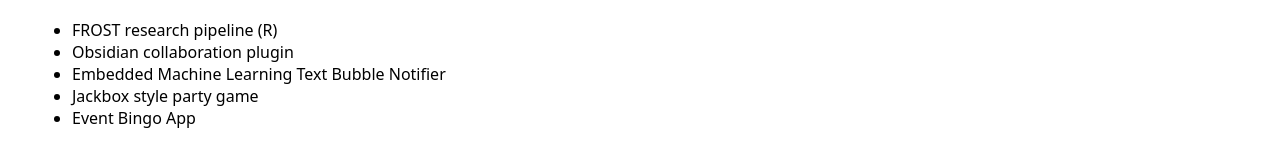
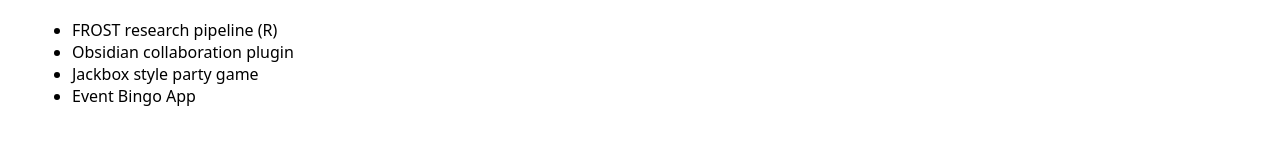
Before and after one commit to SamLBuck/SamSite, a React (Vite) app: page / in a window 1280 px wide. Shown: the part 368-521 px from the top of the page. Built offline with nearby package versions, Linux system fonts and the light colour scheme.

Commit message:
resume added I think

```diff
--- a/src/App.jsx
+++ b/src/App.jsx
@@ -62,7 +62,7 @@
       <ul>
         <li>FROST research pipeline (R)</li>
         <li>Obsidian collaboration plugin</li>
-        <li>Embedded Machine Learning Text Bubble Notifier</li>
+        {/* <li>Embedded Machine Learning Text Bubble Notifier</li> */}
         <li>Jackbox style party game</li>
         <li>Event Bingo App</li>
       </ul>
```
